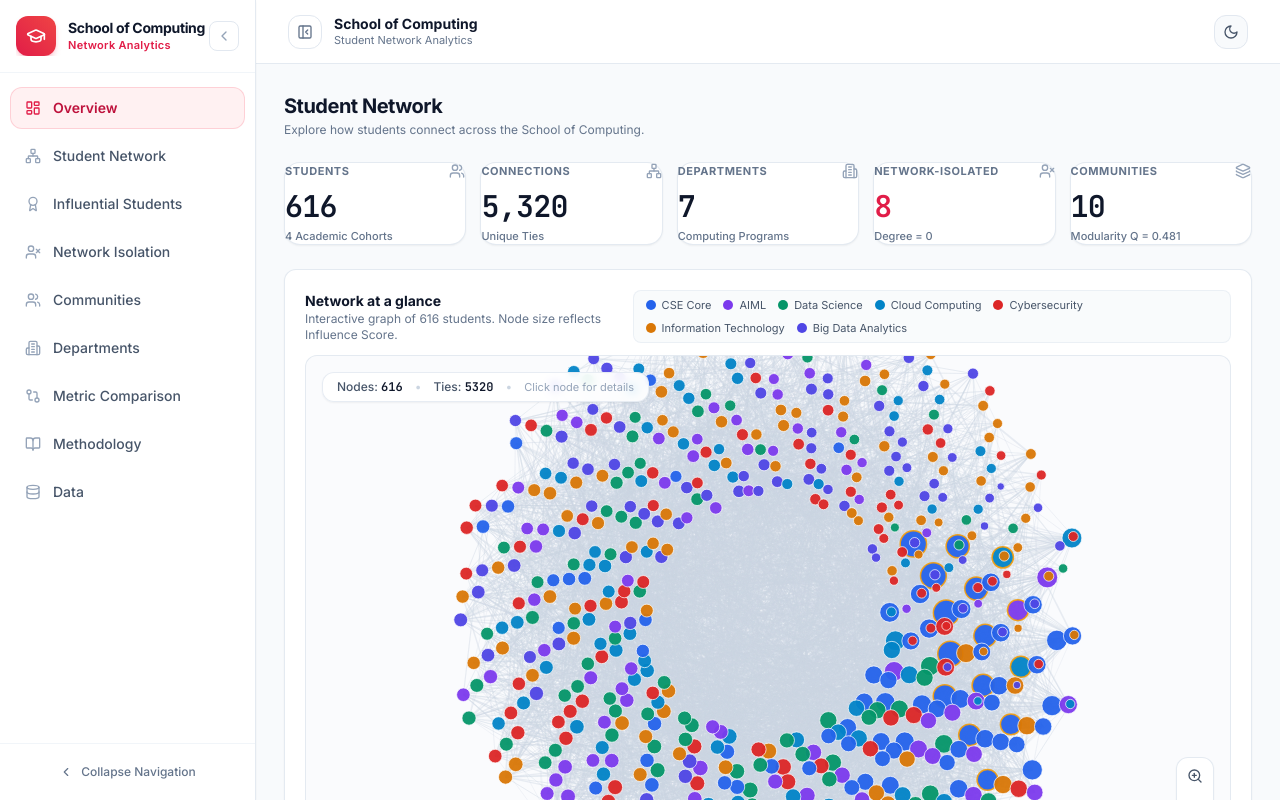
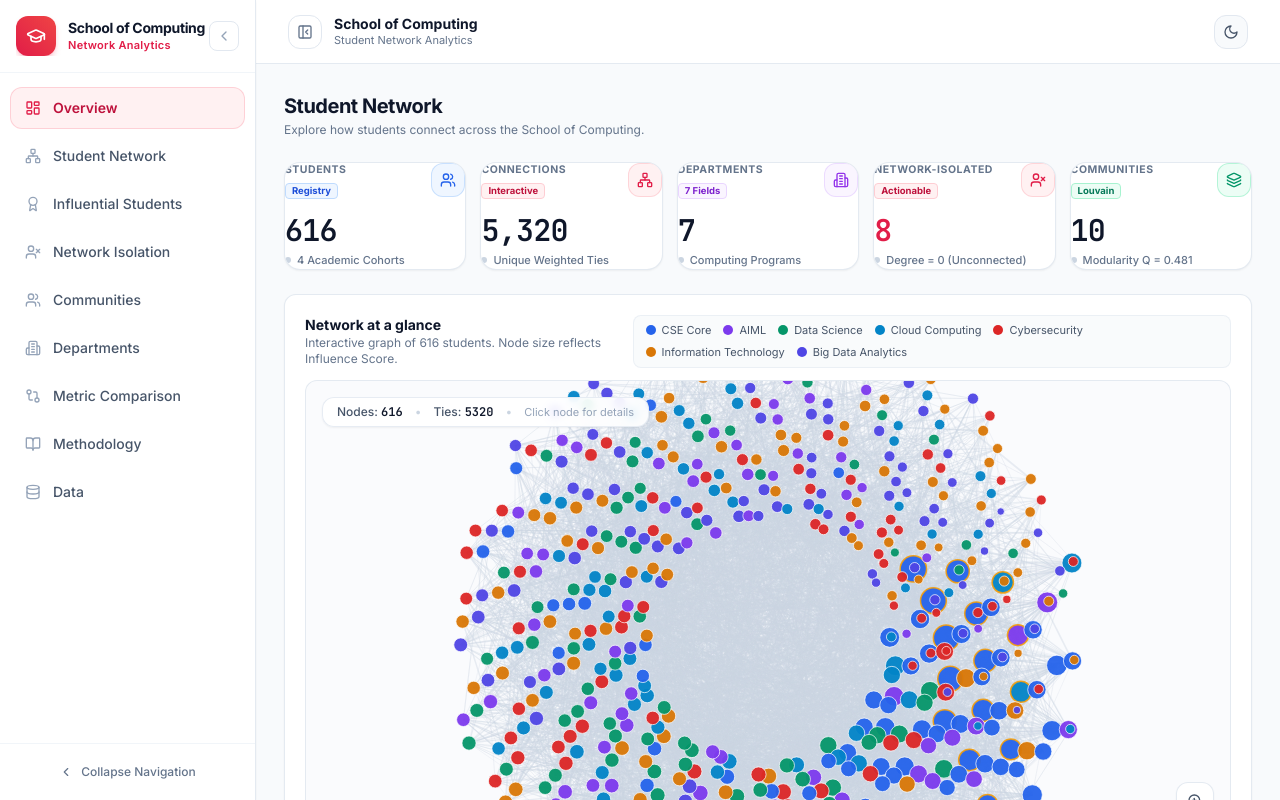
Before and after one commit to Shreyya407/student_network_analysis, a React (Vite) app: page / in a window 1280 px wide. Shown: the top 800 px of the page. Built offline with nearby package versions, Linux system fonts and the light colour scheme.

Commit message:
feat: upgrade stat cards with colorful gradient badges, glowing icon containers, and interactive hover effects

```diff
--- a/src/components/common/StatCard.tsx
+++ b/src/components/common/StatCard.tsx
@@ -5,17 +5,68 @@ interface StatCardProps {
   value: string | number;
   subtext?: string;
   icon?: React.ReactNode;
+  color?: 'rose' | 'blue' | 'purple' | 'emerald' | 'amber' | 'indigo';
   highlight?: 'default' | 'danger' | 'success' | 'warning';
+  badge?: string;
 }
+
+const colorVariants = {
+  rose: {
+    iconBg: 'bg-rose-50 dark:bg-rose-950/50',
+    iconBorder: 'border-rose-200/80 dark:border-rose-900/60',
+    iconText: 'text-rose-600 dark:text-rose-400',
+    glowHover: 'group-hover:border-rose-400 dark:group-hover:border-rose-600 group-hover:shadow-rose-500/10',
+    badge: 'bg-rose-50 text-rose-700 border-rose-200 dark:bg-rose-950/60 dark:text-rose-300 dark:border-rose-800'
+  },
+  blue: {
+    iconBg: 'bg-blue-50 dark:bg-blue-950/50',
+    iconBorder: 'border-blue-200/80 dark:border-blue-900/60',
+    iconText: 'text-blue-600 dark:text-blue-400',
+    glowHover: 'group-hover:border-blue-400 dark:group-hover:border-blue-600 group-hover:shadow-blue-500/10',
+    badge: 'bg-blue-50 text-blue-700 border-blue-200 dark:bg-blue-950/60 dark:text-blue-300 dark:border-blue-800'
+  },
+  purple: {
+    iconBg: 'bg-purple-50 dark:bg-purple-950/50',
+    iconBorder: 'border-purple-200/80 dark:border-purple-900/60',
+    iconText: 'text-purple-600 dark:text-purple-400',
+    glowHover: 'group-hover:border-purple-400 dark:group-hover:border-purple-600 group-hover:shadow-purple-500/10',
+    badge: 'bg-purple-50 text-purple-700 border-purple-200 dark:bg-purple-950/60 dark:text-purple-300 dark:border-purple-800'
+  },
+  emerald: {
+    iconBg: 'bg-emerald-50 dark:bg-emerald-950/50',
+    iconBorder: 'border-emerald-200/80 dark:border-emerald-900/60',
+    iconText: 'text-emerald-600 dark:text-emerald-400',
+    glowHover: 'group-hover:border-emerald-400 dark:group-hover:border-emerald-600 group-hover:shadow-emerald-500/10',
+    badge: 'bg-emerald-50 text-emerald-700 border-emerald-200 dark:bg-emerald-950/60 dark:text-emerald-300 dark:border-emerald-800'
+  },
+  amber: {
+    iconBg: 'bg-amber-50 dark:bg-amber-950/50',
+    iconBorder: 'border-amber-200/80 dark:border-amber-900/60',
+    iconText: 'text-amber-600 dark:text-amber-400',
+    glowHover: 'group-hover:border-amber-400 dark:group-hover:border-amber-600 group-hover:shadow-amber-500/10',
+    badge: 'bg-amber-50 text-amber-700 border-amber-200 dark:bg-amber-950/60 dark:text-amber-300 dark:border-amber-800'
+  },
+  indigo: {
+    iconBg: 'bg-indigo-50 dark:bg-indigo-950/50',
+    iconBorder: 'border-indigo-200/80 dark:border-indigo-900/60',
+    iconText: 'text-indigo-600 dark:text-indigo-400',
+    glowHover: 'group-hover:border-indigo-400 dark:group-hover:border-indigo-600 group-hover:shadow-indigo-500/10',
+    badge: 'bg-indigo-50 text-indigo-700 border-indigo-200 dark:bg-indigo-950/60 dark:text-indigo-300 dark:border-indigo-800'
+  }
+};
 
 export const StatCard: React.FC<StatCardProps> = ({
   label,
   value,
   subtext,
   icon,
-  highlight = 'default'
+  color = 'rose',
+  highlight = 'default',
+  badge
 }) => {
-  const valueColor = {
+  const v = colorVariants[color] || colorVariants.rose;
+
+  const valueTextColor = {
     default: 'text-slate-900 dark:text-white',
     danger: 'text-rose-600 dark:text-rose-400',
     success: 'text-emerald-600 dark:text-emerald-400',
@@ -23,19 +74,40 @@ export const StatCard: React.FC<StatCardProps> = ({
   }[highlight];
 
   return (
-    <div className="bg-white dark:bg-[#131B2A] border border-slate-200/90 dark:border-slate-800/90 rounded-2xl p-4.5 shadow-sm hover:border-rose-300 dark:hover:border-rose-900/60 hover:shadow-md transition-all duration-200 flex flex-col justify-between group">
-      <div className="flex items-center justify-between text-slate-500 dark:text-slate-400 mb-2">
-        <span className="text-[11px] font-bold uppercase tracking-wider text-slate-500 dark:text-slate-400 group-hover:text-rose-600 dark:group-hover:text-rose-400 transition-colors">
-          {label}
-        </span>
-        {icon && <span className="text-slate-400 dark:text-slate-500 group-hover:text-rose-500 transition-colors">{icon}</span>}
+    <div
+      className={`relative overflow-hidden bg-white dark:bg-[#111726] border border-slate-200/90 dark:border-slate-800/90 rounded-2xl p-4.5 shadow-sm hover:shadow-lg transition-all duration-300 ease-out hover:-translate-y-0.5 group ${v.glowHover}`}
+    >
+      {/* Subtle top accent bar */}
+      <div className={`absolute top-0 left-0 right-0 h-0.5 bg-gradient-to-r from-transparent via-current to-transparent opacity-0 group-hover:opacity-100 transition-opacity duration-300 ${v.iconText}`} />
+
+      <div className="flex items-start justify-between gap-2 mb-3">
+        <div>
+          <span className="text-[10.5px] font-bold uppercase tracking-wider text-slate-500 dark:text-slate-400 group-hover:text-slate-900 dark:group-hover:text-white transition-colors block leading-tight">
+            {label}
+          </span>
+          {badge && (
+            <span className={`inline-block mt-1 text-[9.5px] font-bold px-1.5 py-0.2 rounded border ${v.badge}`}>
+              {badge}
+            </span>
+          )}
+        </div>
+
+        {icon && (
+          <div className={`p-2 rounded-xl border ${v.iconBg} ${v.iconBorder} ${v.iconText} shadow-2xs group-hover:scale-110 transition-transform duration-200 shrink-0`}>
+            {icon}
+          </div>
+        )}
       </div>
-      <div>
-        <div className={`text-2xl lg:text-3xl font-extrabold tracking-tight font-mono ${valueColor}`}>
+
+      <div className="mt-1">
+        <div className={`text-2xl sm:text-3xl font-extrabold tracking-tight font-mono ${valueTextColor} group-hover:scale-[1.02] transition-transform duration-200 origin-left`}>
           {value}
         </div>
         {subtext && (
-          <p className="text-[11px] text-slate-500 dark:text-slate-400 mt-1 font-medium">{subtext}</p>
+          <p className="text-[11px] text-slate-500 dark:text-slate-400 mt-1 font-medium flex items-center gap-1.5">
+            <span className="w-1.5 h-1.5 rounded-full bg-slate-300 dark:bg-slate-700 group-hover:bg-rose-500 transition-colors" />
+            <span>{subtext}</span>
+          </p>
         )}
       </div>
     </div>
--- a/src/components/pages/NetworkIsolationPage.tsx
+++ b/src/components/pages/NetworkIsolationPage.tsx
@@ -9,7 +9,7 @@ export const NetworkIsolationPage: React.FC = () => {
 
   if (!data) return null;
 
-  const { isolated_students, low_connected_students, students, metadata } = data;
+  const { isolated_students, low_connected_students, students } = data;
 
   // Build degree distribution histogram
   const degreeCounts: Record<number, number> = {};
@@ -26,69 +26,69 @@ export const NetworkIsolationPage: React.FC = () => {
     <div className="space-y-6 animate-in fade-in duration-150">
       {/* Header */}
       <div>
-        <h1 className="text-xl font-bold text-slate-900 tracking-tight">Network Isolation</h1>
-        <p className="text-xs text-slate-500 mt-0.5">Students with few or no recorded connections in the observed network.</p>
+        <h1 className="text-xl font-bold text-slate-900 dark:text-white tracking-tight">Network Isolation</h1>
+        <p className="text-xs text-slate-500 dark:text-slate-400 mt-0.5">Students with few or no recorded connections in the observed network.</p>
       </div>
 
       {/* Main KPI Card */}
-      <div className="bg-rose-50/70 border border-rose-200/80 rounded-xl p-5 flex items-start justify-between">
+      <div className="bg-rose-50/70 dark:bg-rose-950/30 border border-rose-200/80 dark:border-rose-900/50 rounded-2xl p-5 flex flex-col sm:flex-row sm:items-start justify-between gap-4">
         <div>
-          <div className="flex items-center gap-2 text-rose-800 font-semibold text-xs uppercase tracking-wider">
-            <UserX className="w-4 h-4 text-rose-600" />
+          <div className="flex items-center gap-2 text-rose-800 dark:text-rose-400 font-semibold text-xs uppercase tracking-wider">
+            <UserX className="w-4 h-4 text-rose-600 dark:text-rose-400" />
             <span>STRUCTURALLY ISOLATED NODES</span>
           </div>
-          <div className="text-3xl font-extrabold font-mono text-rose-900 mt-1">
+          <div className="text-3xl sm:text-4xl font-extrabold font-mono text-rose-900 dark:text-rose-300 mt-1">
             {isolated_students.length}
           </div>
-          <p className="text-xs text-rose-700 mt-1">
-            These students have zero recorded connections in the synthetic network.
+          <p className="text-xs text-rose-700 dark:text-rose-400 mt-1">
+            These students have zero recorded connections in the synthetic network (Degree = 0).
           </p>
         </div>
-        <div className="p-3 bg-white/80 rounded-lg border border-rose-200 text-xs text-rose-800 max-w-sm">
-          <span className="font-semibold block mb-0.5">Non-Clinical Definition</span>
+        <div className="p-3.5 bg-white/90 dark:bg-[#111726]/90 rounded-xl border border-rose-200 dark:border-rose-900/60 text-xs text-rose-900 dark:text-rose-300 max-w-sm shadow-2xs">
+          <span className="font-semibold block mb-0.5 text-rose-800 dark:text-rose-400">Non-Clinical Definition</span>
           Network isolation is a graph-theoretic property indicating an absence of recorded interactions in this dataset. It does not imply social or psychological isolation.
         </div>
       </div>
 
       {/* Structurally Isolated Nodes Table (Degree 0) */}
-      <div className="bg-white border border-slate-200/90 rounded-xl shadow-sm overflow-hidden">
-        <div className="p-4 border-b border-slate-100 bg-slate-50/50 flex items-center justify-between">
+      <div className="bg-white dark:bg-[#111726] border border-slate-200/90 dark:border-slate-800 rounded-xl shadow-sm overflow-hidden">
+        <div className="p-4 border-b border-slate-100 dark:border-slate-800 bg-slate-50/50 dark:bg-slate-900/40 flex items-center justify-between">
           <div>
-            <h3 className="text-sm font-bold text-slate-900">Structurally Isolated Students (Degree = 0)</h3>
-            <p className="text-xs text-slate-500">Nodes with no recorded interactions across all 4 cohorts</p>
+            <h3 className="text-sm font-bold text-slate-900 dark:text-white">Structurally Isolated Students (Degree = 0)</h3>
+            <p className="text-xs text-slate-500 dark:text-slate-400">Nodes with no recorded interactions across all 4 cohorts</p>
           </div>
-          <span className="text-xs font-semibold px-2.5 py-0.5 bg-rose-100 text-rose-700 rounded-full border border-rose-200 font-mono">
+          <span className="text-xs font-semibold px-2.5 py-0.5 bg-rose-100 dark:bg-rose-950/60 text-rose-700 dark:text-rose-300 rounded-full border border-rose-200 dark:border-rose-800 font-mono">
             {isolated_students.length} Isolated Nodes
           </span>
         </div>
 
         <div className="overflow-x-auto max-h-96 overflow-y-auto">
           <table className="w-full text-left text-xs border-collapse">
-            <thead className="sticky top-0 bg-slate-50">
-              <tr className="border-b border-slate-200 text-slate-500 font-semibold uppercase tracking-wider text-[11px]">
+            <thead className="sticky top-0 bg-slate-50 dark:bg-[#161f33] shadow-sm">
+              <tr className="border-b border-slate-200 dark:border-slate-800 text-slate-500 dark:text-slate-400 font-semibold uppercase tracking-wider text-[11px]">
                 <th className="py-3 px-4">Registration Number</th>
                 <th className="py-3 px-4">Department</th>
                 <th className="py-3 px-4">Academic Year</th>
                 <th className="py-3 px-4 text-center">Degree</th>
               </tr>
             </thead>
-            <tbody className="divide-y divide-slate-100 font-mono">
+            <tbody className="divide-y divide-slate-100 dark:divide-slate-800 font-mono">
               {isolated_students.map((s) => (
                 <tr
                   key={s.registration_number}
                   onClick={() => setSelectedStudent(s)}
-                  className="hover:bg-rose-50/30 transition-colors cursor-pointer"
+                  className="hover:bg-rose-50/30 dark:hover:bg-rose-950/20 transition-colors cursor-pointer"
                 >
-                  <td className="py-2.5 px-4 font-semibold text-rose-700">
+                  <td className="py-2.5 px-4 font-semibold text-rose-700 dark:text-rose-400">
                     {s.registration_number}
                   </td>
                   <td className="py-2.5 px-4 font-sans">
                     <DepartmentBadge department={s.department} />
                   </td>
-                  <td className="py-2.5 px-4 font-sans text-slate-600 font-medium">
+                  <td className="py-2.5 px-4 font-sans text-slate-600 dark:text-slate-300 font-medium">
                     {s.year}
                   </td>
-                  <td className="py-2.5 px-4 text-center font-bold text-rose-600">
+                  <td className="py-2.5 px-4 text-center font-bold text-rose-600 dark:text-rose-400">
                     0
                   </td>
                 </tr>
@@ -101,44 +101,44 @@ export const NetworkIsolationPage: React.FC = () => {
       {/* Grid: Low Connections Table + Connection Count Histogram */}
       <div className="grid grid-cols-1 lg:grid-cols-2 gap-5">
         {/* Low Connections (Degree 1-2) */}
-        <div className="bg-white border border-slate-200/90 rounded-xl shadow-sm overflow-hidden">
-          <div className="p-4 border-b border-slate-100 bg-slate-50/50 flex items-center justify-between">
+        <div className="bg-white dark:bg-[#111726] border border-slate-200/90 dark:border-slate-800 rounded-xl shadow-sm overflow-hidden">
+          <div className="p-4 border-b border-slate-100 dark:border-slate-800 bg-slate-50/50 dark:bg-slate-900/40 flex items-center justify-between">
             <div>
-              <h3 className="text-sm font-bold text-slate-900">Low Connections (Degree 1–2)</h3>
-              <p className="text-xs text-slate-500">Peripheral nodes with single or dual links</p>
+              <h3 className="text-sm font-bold text-slate-900 dark:text-white">Low Connections (Degree 1–2)</h3>
+              <p className="text-xs text-slate-500 dark:text-slate-400">Peripheral nodes with single or dual links</p>
             </div>
-            <span className="text-xs font-semibold px-2 py-0.5 bg-amber-100 text-amber-700 rounded-md font-mono">
+            <span className="text-xs font-semibold px-2 py-0.5 bg-amber-100 dark:bg-amber-950/60 text-amber-700 dark:text-amber-300 rounded-md font-mono border border-amber-200 dark:border-amber-800">
               {low_connected_students.length} Students
             </span>
           </div>
 
           <div className="overflow-y-auto max-h-72">
             <table className="w-full text-left text-xs border-collapse">
-              <thead className="sticky top-0 bg-slate-50">
-                <tr className="border-b border-slate-200 text-slate-500 font-semibold uppercase tracking-wider text-[11px]">
-                  <th className="py-2.5 px-4 bg-slate-50">Registration Number</th>
-                  <th className="py-2.5 px-4 bg-slate-50">Department</th>
-                  <th className="py-2.5 px-4 bg-slate-50">Academic Year</th>
-                  <th className="py-2.5 px-4 bg-slate-50 text-right">Degree</th>
+              <thead className="sticky top-0 bg-slate-50 dark:bg-[#161f33] shadow-sm">
+                <tr className="border-b border-slate-200 dark:border-slate-800 text-slate-500 dark:text-slate-400 font-semibold uppercase tracking-wider text-[11px]">
+                  <th className="py-2.5 px-4">Registration Number</th>
+                  <th className="py-2.5 px-4">Department</th>
+                  <th className="py-2.5 px-4">Academic Year</th>
+                  <th className="py-2.5 px-4 text-right">Degree</th>
                 </tr>
               </thead>
-              <tbody className="divide-y divide-slate-100 font-mono">
+              <tbody className="divide-y divide-slate-100 dark:divide-slate-800 font-mono">
                 {low_connected_students.map((s) => (
                   <tr
                     key={s.registration_number}
                     onClick={() => setSelectedStudent(s)}
-                    className="hover:bg-amber-50/30 transition-colors cursor-pointer"
+                    className="hover:bg-amber-50/30 dark:hover:bg-amber-950/20 transition-colors cursor-pointer"
                   >
-                    <td className="py-2 px-4 font-semibold text-blue-600">
+                    <td className="py-2 px-4 font-semibold text-rose-600 dark:text-rose-400">
                       {s.registration_number}
                     </td>
                     <td className="py-2 px-4 font-sans">
                       <DepartmentBadge department={s.department} />
                     </td>
-                    <td className="py-2 px-4 font-sans text-slate-600">
+                    <td className="py-2 px-4 font-sans text-slate-600 dark:text-slate-300">
                       {s.year}
                     </td>
-                    <td className="py-2 px-4 text-right font-semibold text-amber-700">
+                    <td className="py-2 px-4 text-right font-semibold text-amber-700 dark:text-amber-400">
                       {s.degree}
                     </td>
                   </tr>
@@ -149,13 +149,13 @@ export const NetworkIsolationPage: React.FC = () => {
         </div>
 
         {/* Histogram of Connection Counts */}
-        <div className="bg-white border border-slate-200/90 rounded-xl p-5 shadow-sm flex flex-col justify-between">
+        <div className="bg-white dark:bg-[#111726] border border-slate-200/90 dark:border-slate-800 rounded-xl p-5 shadow-sm flex flex-col justify-between">
           <div>
-            <h3 className="text-sm font-bold text-slate-900 flex items-center gap-2">
-              <BarChart2 className="w-4 h-4 text-blue-600" />
+            <h3 className="text-sm font-bold text-slate-900 dark:text-white flex items-center gap-2">
+              <BarChart2 className="w-4 h-4 text-rose-600 dark:text-rose-400" />
               <span>Students by Connection Count</span>
             </h3>
-            <p className="text-xs text-slate-500">Frequency distribution of observed node degrees (Degree 0 = {isolated_students.length})</p>
+            <p className="text-xs text-slate-500 dark:text-slate-400">Frequency distribution of observed node degrees (Degree 0 = {isolated_students.length})</p>
           </div>
 
           <div className="h-56 w-full mt-3">
@@ -168,7 +168,7 @@ export const NetworkIsolationPage: React.FC = () => {
                   labelFormatter={(deg) => `Degree = ${deg}`}
                   contentStyle={{ backgroundColor: '#0F172A', color: '#FFF', borderRadius: '8px', fontSize: '12px', border: 'none' }}
                 />
-                <Bar dataKey="count" fill="#3B82F6" radius={[4, 4, 0, 0]} />
+                <Bar dataKey="count" fill="#E11D48" radius={[4, 4, 0, 0]} />
               </BarChart>
             </ResponsiveContainer>
           </div>
--- a/src/components/pages/OverviewPage.tsx
+++ b/src/components/pages/OverviewPage.tsx
@@ -34,32 +34,42 @@ export const OverviewPage: React.FC = () => {
           label="Students"
           value={formatNumber(metadata.total_students)}
           subtext="4 Academic Cohorts"
+          color="blue"
           icon={<Users className="w-4 h-4" />}
+          badge="Registry"
         />
         <StatCard
           label="Connections"
           value={formatNumber(metadata.total_connections)}
-          subtext="Unique Ties"
+          subtext="Unique Weighted Ties"
+          color="rose"
           icon={<Network className="w-4 h-4" />}
+          badge="Interactive"
         />
         <StatCard
           label="Departments"
           value={metadata.total_departments}
           subtext="Computing Programs"
+          color="purple"
           icon={<Building2 className="w-4 h-4" />}
+          badge="7 Fields"
         />
         <StatCard
           label="Network-Isolated"
           value={metadata.isolated_students_count}
-          subtext="Degree = 0"
+          subtext="Degree = 0 (Unconnected)"
+          color="rose"
           highlight="danger"
           icon={<UserX className="w-4 h-4" />}
+          badge="Actionable"
         />
         <StatCard
           label="Communities"
           value={metadata.communities_count}
           subtext={`Modularity Q = ${metadata.modularity.toFixed(3)}`}
+          color="emerald"
           icon={<Layers className="w-4 h-4" />}
+          badge="Louvain"
         />
       </div>
 
```
